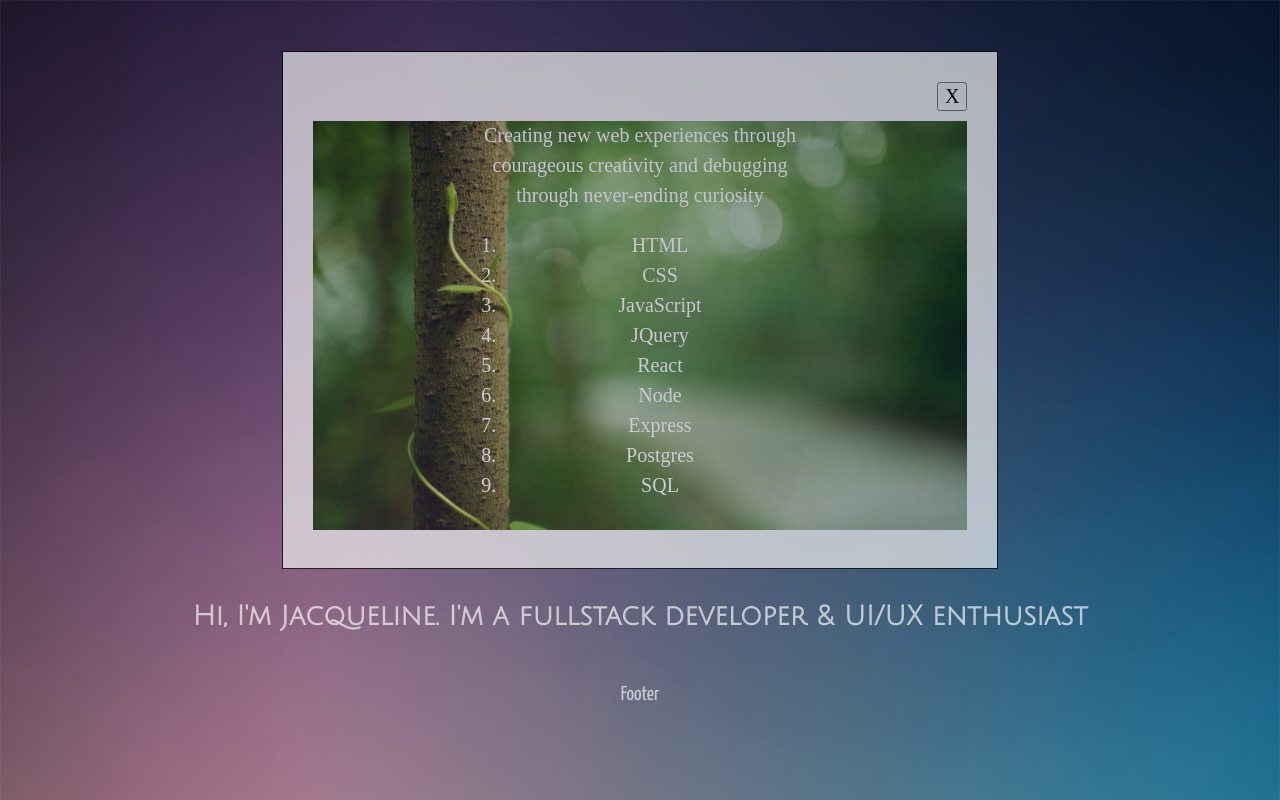
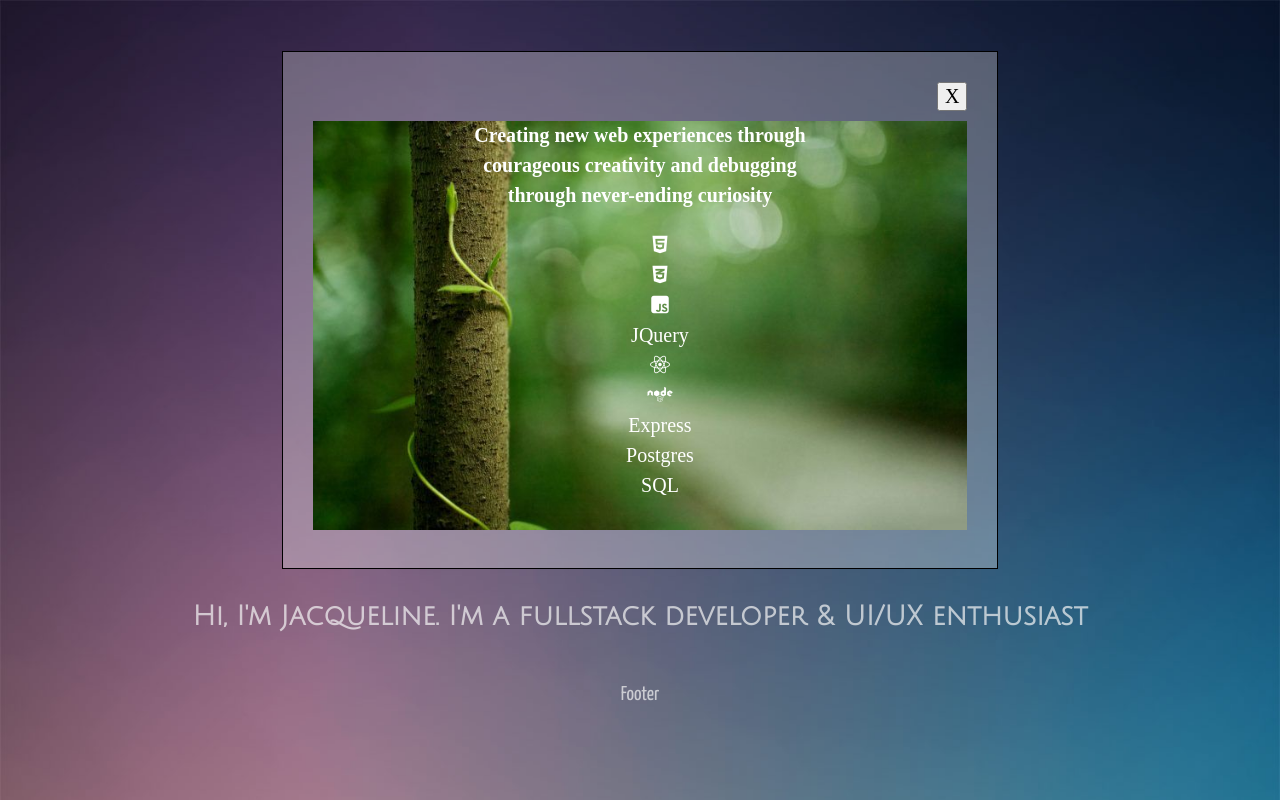
Before and after one commit to jackie-code/final_portfolio, a plain HTML site: page index.html in a window 1280 px wide. Both pictures are taken after a click on the element 640 px from the left and 216 px from the top of the page. Drawn offline with nearby package versions, Linux system fonts and the light colour scheme; a web font is replaced by a local one.

Commit message:
popup fix

```diff
--- a/index.html
+++ b/index.html
@@ -30,14 +30,14 @@
             <button class="x" type="button">X</button>
           <img src="images/tree2.jpg" alt="tree image">
           <span class="insideText">
-            <p>Creating new web experiences through courageous creativity and debugging through never-ending curiosity</p>
+            <p><b>Creating new web experiences through courageous creativity and debugging through never-ending curiosity</b></p>
           <ol>
-            <li>HTML</li>
-            <li>CSS</li>
-            <li>JavaScript</li>
+            <li><i class="fab fa-html5"></i></li>
+            <li><i class="fab fa-css3-alt"></i></li>
+            <li><i class="fab fa-js-square"></i></li>
             <li>JQuery</li>
-            <li>React</li>
-            <li>Node</li>
+            <li><i class="fab fa-react"></i></li>
+            <li><i class="fab fa-node"></i></li>
             <li>Express</li>
             <li>Postgres</li>
             <li>SQL</li>
--- a/style.css
+++ b/style.css
@@ -70,6 +70,10 @@
     margin-bottom: 30px;
   }
 
+  ol li {
+    list-style-type: none;
+  }
+
   ul li {
     border: 5px solid rgba(60, 253, 227, 0.3);
     width: 50px;
@@ -81,7 +85,7 @@
     transform: scale(2.05);
   }
 
-  i {
+  ul i {
     font-size: 1.2em;
     color: rgba(60, 253, 227, 0.3);
     margin-top: 7px;
@@ -168,13 +172,12 @@ footer {
 .heroExpand {
   margin-top: 5%;
   border: 1px solid black;
-  background-color:rgb(241, 241, 241);
+  background-color:rgba(241, 241, 241, .3);
   padding: 30px;
   width: 70%;
   height: 70%;
   margin-left: auto;
   margin-right: auto;
-  opacity: 0.7;
   position: relative;
   text-align: center;
   color: white;
```
